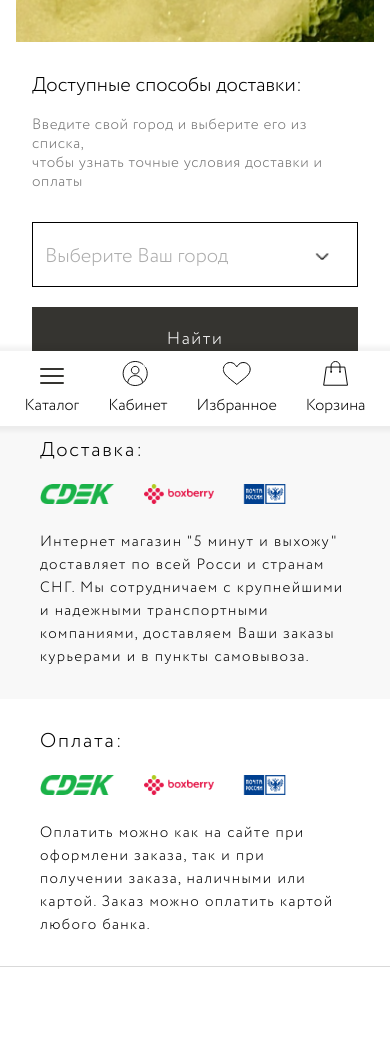
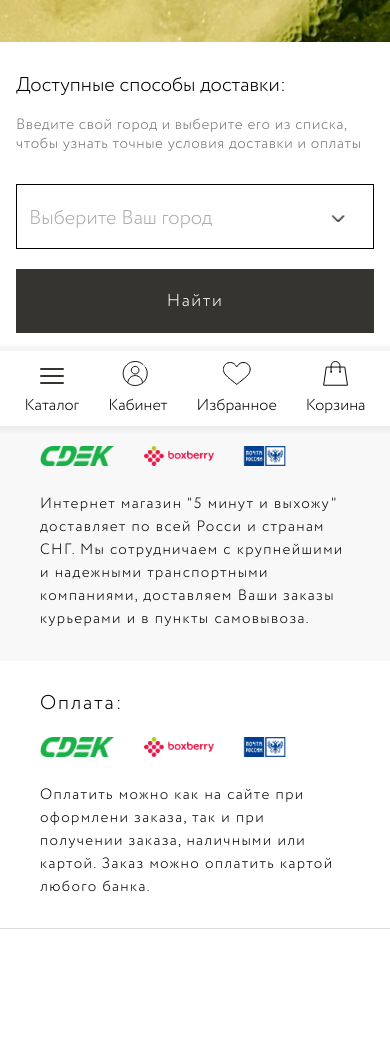
Before and after one commit to Mastakstudio/5min, a PHP site: page /order-delivery.html in a window 390 px wide. Shown: the part 418-1471 px from the top of the page. After the commit the page ends 1347 px from the top, so only its background shows below. Run offline with PHP 8.4, Linux system fonts and the light colour scheme.

Commit message:
delete container pading on 400px

```diff
--- a/css/text-page.css
+++ b/css/text-page.css
@@ -839,7 +839,10 @@
     display: flex;
    padding: 37px 20px 30px 20px;
 }
-.deliver-blc, .pay-blc{
+/* .deliver-blc, .pay-blc{
+    width: 50%;
+} */
+.del-blc-back-ad, .pay-blc-back-ad{
     width: 50%;
 }
 .deliver-blc-wrapp, .pay-blc-wrapp{
@@ -1484,6 +1487,9 @@
         padding-right: 10px;
         margin-bottom: 10px;
     }
+    .del-blc-back-ad, .pay-blc-back-ad{
+        width: auto;
+    }
 }
 @media(max-width:880px){
     .ways-to-wrapper, .orders-ways-wrapper{
@@ -1537,9 +1543,7 @@
         .container-od-wrapp{
             padding: 0;
         }
-        .pay-blc-back-ad{
-            background-color: #FFFFFF;
-        }
+
     }
 @media(max-width:720px){
     .section-form-title{
@@ -2405,6 +2409,12 @@
 .par-bot-form-check{
     margin-bottom: 0;
 }
+.pay-blc-back-ad{
+    background-color: #FFFFFF;
+}
+.container{
+    padding: 0;
+}
 }
 
 
--- a/order-delivery.html
+++ b/order-delivery.html
@@ -768,6 +768,7 @@
         <div class="order-del-wrapp-back">
             <div class="container-od-wrapp">
                 <div class="section-del-pay">
+                    <div class="del-blc-back-ad">
                         <div class="container-del-pay">
                             <div class="deliver-blc">
                                 <div class="deliver-blc-wrapp">
@@ -782,6 +783,7 @@
                                     <div class="del-pay-txt">
                                         Интернет магазин "5 минут и выхожу" доставляет по всей Росси и странам СНГ. Мы сотрудничаем с крупнейшими и надежными транспортными компаниями, доставляем Ваши заказы курьерами и в пункты самовывоза.
 
+                                    </div>
                                 </div>
                             </div>
                         </div>
```
Lines whose indentation alone changed are shown as unchanged.
